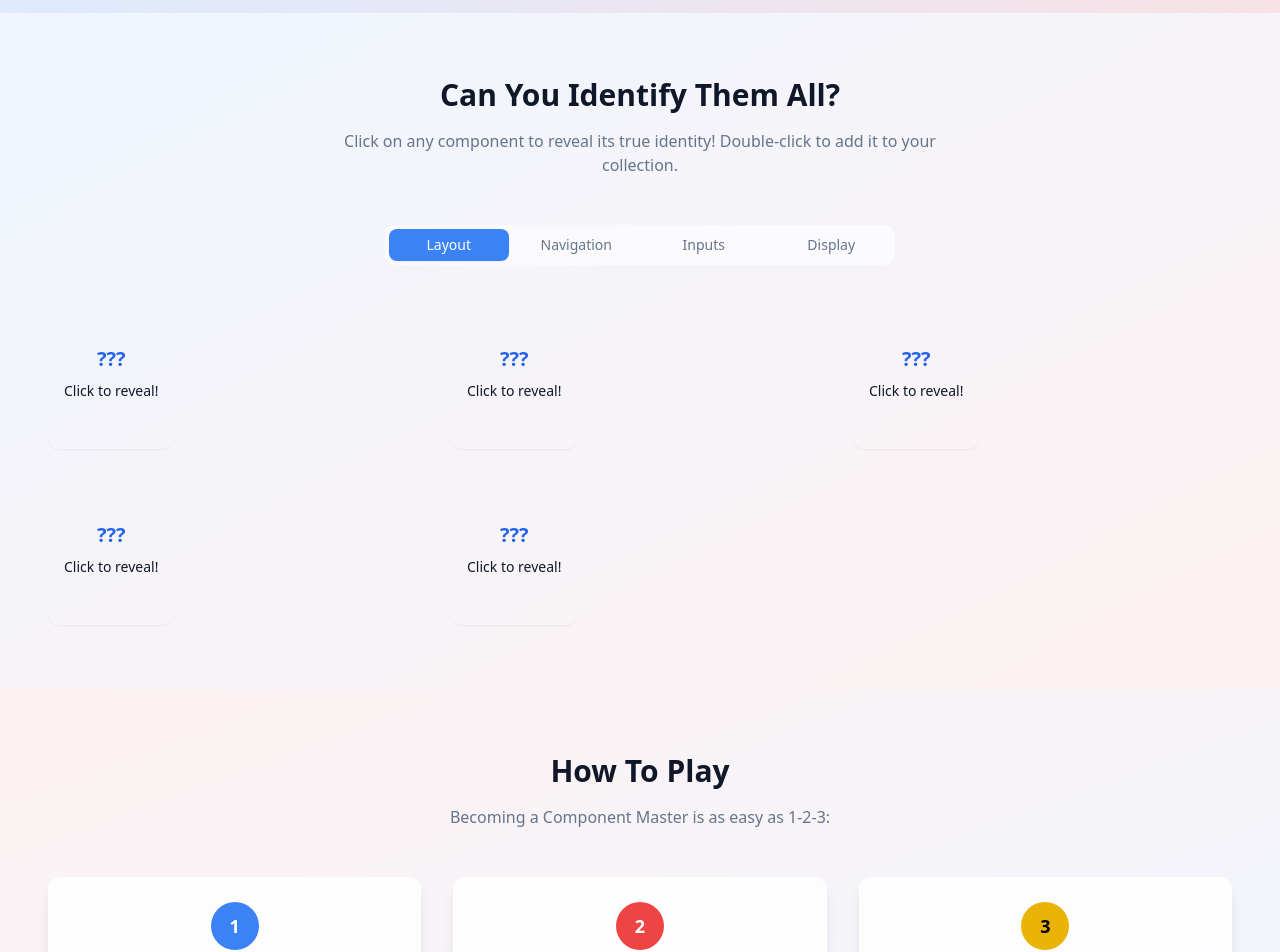
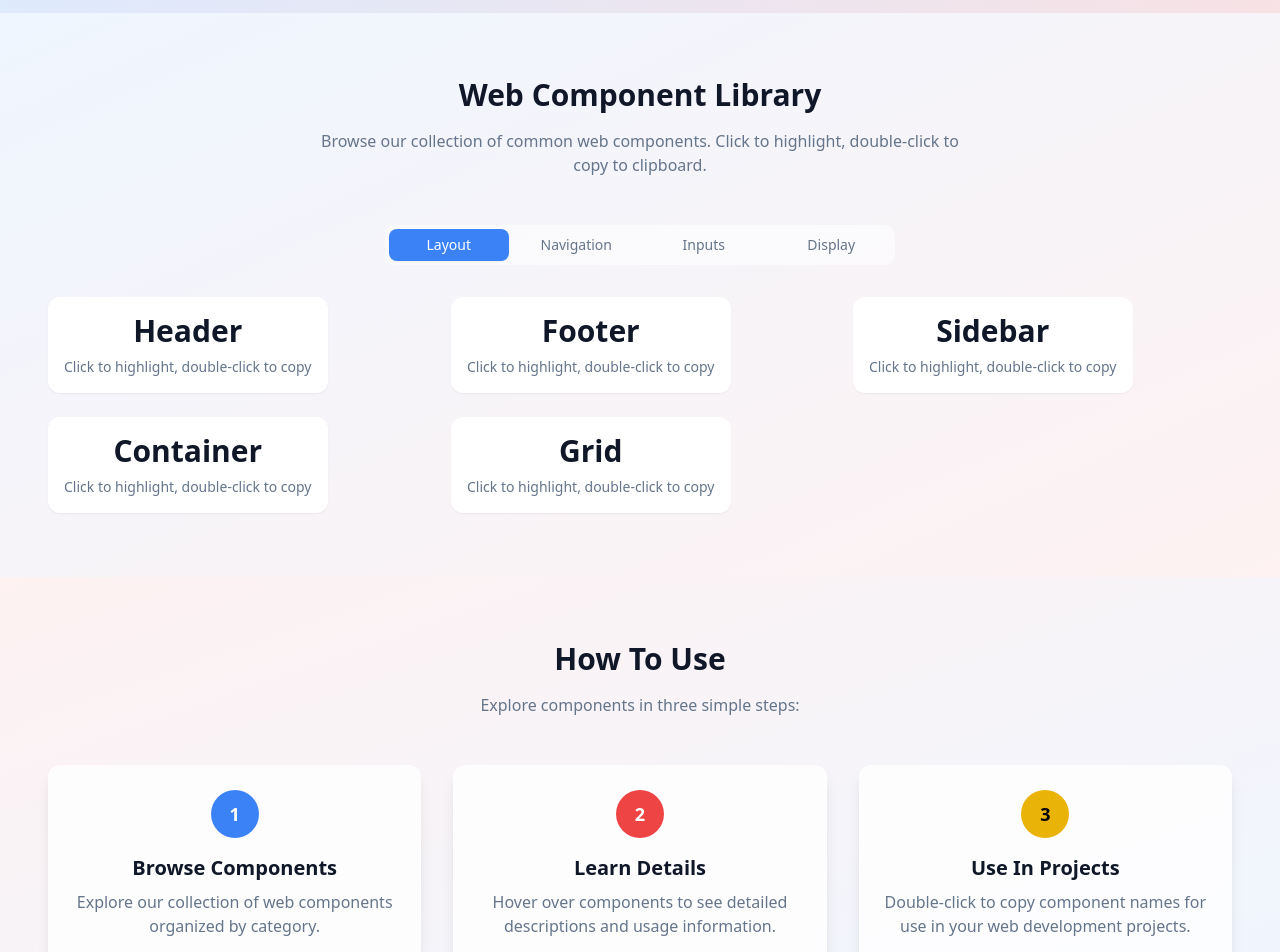
Before and after one commit to hisham86/simple-terminology-guide, a React (Vite) app: page / in a window 1280 px wide. Shown: the part 540-1492 px from the top of the page. Built offline with nearby package versions, Linux system fonts and the light colour scheme.

Commit message:
Remove reveal functionality
Removes the reveal and hide functionality from the website.

```diff
--- a/src/components/ComponentDisplay.tsx
+++ b/src/components/ComponentDisplay.tsx
@@ -24,15 +24,8 @@ const ComponentDisplay: React.FC<ComponentDisplayProps> = ({
   children
 }) => {
   const [isHighlighted, setIsHighlighted] = useState(false);
-  const [isRevealed, setIsRevealed] = useState(false);
 
   const handleClick = () => {
-    if (!isRevealed) {
-      setIsRevealed(true);
-      toast.success(`It's ${component.name}!`, {
-        icon: <Zap className="h-4 w-4" />
-      });
-    }
     setIsHighlighted(true);
     // Reset highlight after animation duration
     setTimeout(() => setIsHighlighted(false), 1000);
@@ -64,24 +57,16 @@ const ComponentDisplay: React.FC<ComponentDisplayProps> = ({
         className={cn(
           "interactive-component rounded-lg transition-all p-4 cursor-pointer transform hover:scale-105",
           isHighlighted && "ring-2 ring-primary ring-opacity-70 shadow-lg animate-pulse",
-          !isRevealed && "bg-pokeball bg-contain bg-no-repeat bg-center",
-          isRevealed ? "bg-card" : "bg-card/5",
+          "bg-card",
           className
         )}
         onClick={handleClick}
         onDoubleClick={handleDoubleClick}
       >
-        {isRevealed ? (
-          children || (
-            <div className="flex flex-col items-center justify-center gap-2 animate-scale-in">
-              <div className="text-3xl font-bold text-foreground">{component.name}</div>
-              <div className="text-sm text-muted-foreground">Click to highlight, double-click to copy</div>
-            </div>
-          )
-        ) : (
-          <div className="flex flex-col items-center justify-center h-full py-8">
-            <div className="text-xl font-bold mb-2 text-primary">???</div>
-            <div className="text-sm">Click to reveal!</div>
+        {children || (
+          <div className="flex flex-col items-center justify-center gap-2 animate-scale-in">
+            <div className="text-3xl font-bold text-foreground">{component.name}</div>
+            <div className="text-sm text-muted-foreground">Click to highlight, double-click to copy</div>
           </div>
         )}
       </div>
--- a/src/pages/Index.tsx
+++ b/src/pages/Index.tsx
@@ -1,3 +1,4 @@
+
 import React, { useState } from "react";
 import ComponentDisplay, { ComponentInfo } from "@/components/ComponentDisplay";
 import Header from "@/components/Header";
@@ -134,7 +135,7 @@ const Index = () => {
 
             <div className="relative z-10">
               <div className="inline-block bg-primary/10 text-primary rounded-full px-4 py-1 text-sm font-medium mb-6 animate-pulse">
-                <Sparkles className="inline-block mr-1 h-4 w-4" /> Interactive Learning
+                <Sparkles className="inline-block mr-1 h-4 w-4" /> Component Explorer
               </div>
 
               <h1 className="text-5xl md:text-7xl font-bold mb-6 leading-tight tracking-tight animate-fade-in text-shadow-md" style={{ textShadow: "0 2px 10px rgba(0,0,0,0.1)" }}>
@@ -142,7 +143,7 @@ const Index = () => {
               </h1>
 
               <p className="text-lg md:text-xl text-muted-foreground max-w-3xl mx-auto mb-10 animate-fade-in">
-                Discover web components like you're catching Pokémon! Click to reveal, learn, and collect them all.
+                Discover and learn about web components. Click to highlight, double-click to copy and use in your projects.
               </p>
 
               <div className="flex flex-col sm:flex-row gap-4 justify-center animate-fade-in">
@@ -163,9 +164,9 @@ const Index = () => {
         <section className="py-16 px-6 md:px-12 bg-gradient-to-br from-blue-50 to-red-50">
           <div className="max-w-7xl mx-auto">
             <div className="text-center mb-12">
-              <h2 className="text-3xl font-bold mb-4">Can You Identify Them All?</h2>
+              <h2 className="text-3xl font-bold mb-4">Web Component Library</h2>
               <p className="text-muted-foreground max-w-2xl mx-auto">
-                Click on any component to reveal its true identity! Double-click to add it to your collection.
+                Browse our collection of common web components. Click to highlight, double-click to copy to clipboard.
               </p>
             </div>
 
@@ -206,9 +207,9 @@ const Index = () => {
         <section className="py-16 px-6 md:px-12 bg-gradient-to-br from-red-50 to-blue-50">
           <div className="max-w-7xl mx-auto">
             <div className="text-center mb-12">
-              <h2 className="text-3xl font-bold mb-4">How To Play</h2>
+              <h2 className="text-3xl font-bold mb-4">How To Use</h2>
               <p className="text-muted-foreground max-w-2xl mx-auto">
-                Becoming a Component Master is as easy as 1-2-3:
+                Explore components in three simple steps:
               </p>
             </div>
 
@@ -219,9 +220,9 @@ const Index = () => {
                     1
                   </div>
                 </div>
-                <h3 className="text-xl font-bold text-center mb-2">Find Components</h3>
+                <h3 className="text-xl font-bold text-center mb-2">Browse Components</h3>
                 <p className="text-muted-foreground text-center">
-                  Explore the wild to discover mysterious components hiding in their natural habitat.
+                  Explore our collection of web components organized by category.
                 </p>
               </Card>
 
@@ -231,9 +232,9 @@ const Index = () => {
                     2
                   </div>
                 </div>
-                <h3 className="text-xl font-bold text-center mb-2">Reveal Identity</h3>
+                <h3 className="text-xl font-bold text-center mb-2">Learn Details</h3>
                 <p className="text-muted-foreground text-center">
-                  Click to reveal the component and learn its special abilities and characteristics.
+                  Hover over components to see detailed descriptions and usage information.
                 </p>
               </Card>
 
@@ -243,9 +244,9 @@ const Index = () => {
                     3
                   </div>
                 </div>
-                <h3 className="text-xl font-bold text-center mb-2">Collect Them All</h3>
+                <h3 className="text-xl font-bold text-center mb-2">Use In Projects</h3>
                 <p className="text-muted-foreground text-center">
-                  Double-click to add components to your collection for future use in your web adventures.
+                  Double-click to copy component names for use in your web development projects.
                 </p>
               </Card>
             </div>
```
